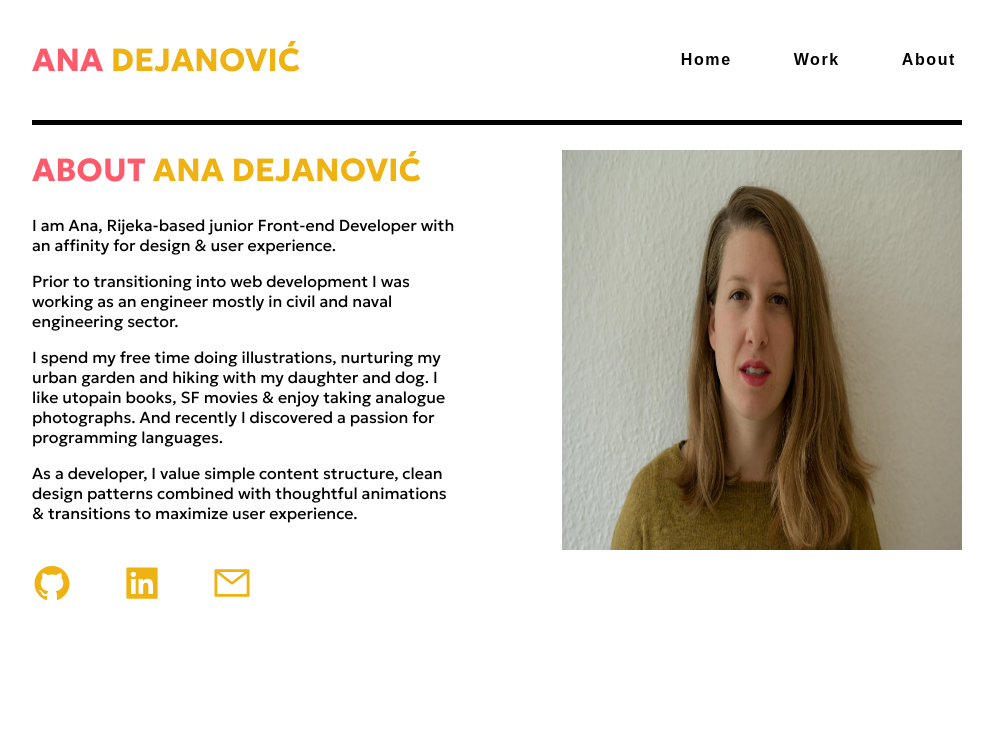
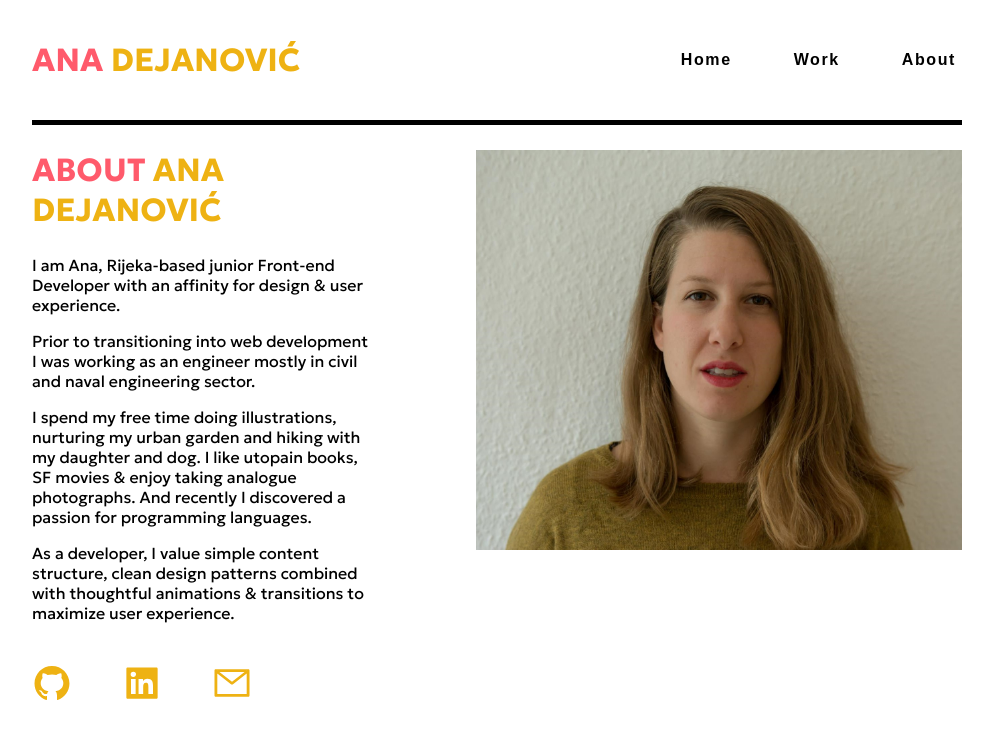
Before and after one commit to AnushkaRi/portofolio-website, a React (Vite) app: page /about in a window 1280 px wide. Shown: the top 738 px of the page, without its empty margins (143-1136 px from the left). Built offline with nearby package versions, Linux system fonts and the light colour scheme.

Commit message:
Added new About photo and dimensions

```diff
--- a/src/pages/About/styles.module.css
+++ b/src/pages/About/styles.module.css
@@ -34,7 +34,7 @@
 
 .about_container img {
   height: 400px;
-  width: 400px;
+  width: 600px;
 }
 
 @media (min-width: 320px) and (max-width: 480px) {
```
Also changed, not shown: src/assets/Photo.jpg.
